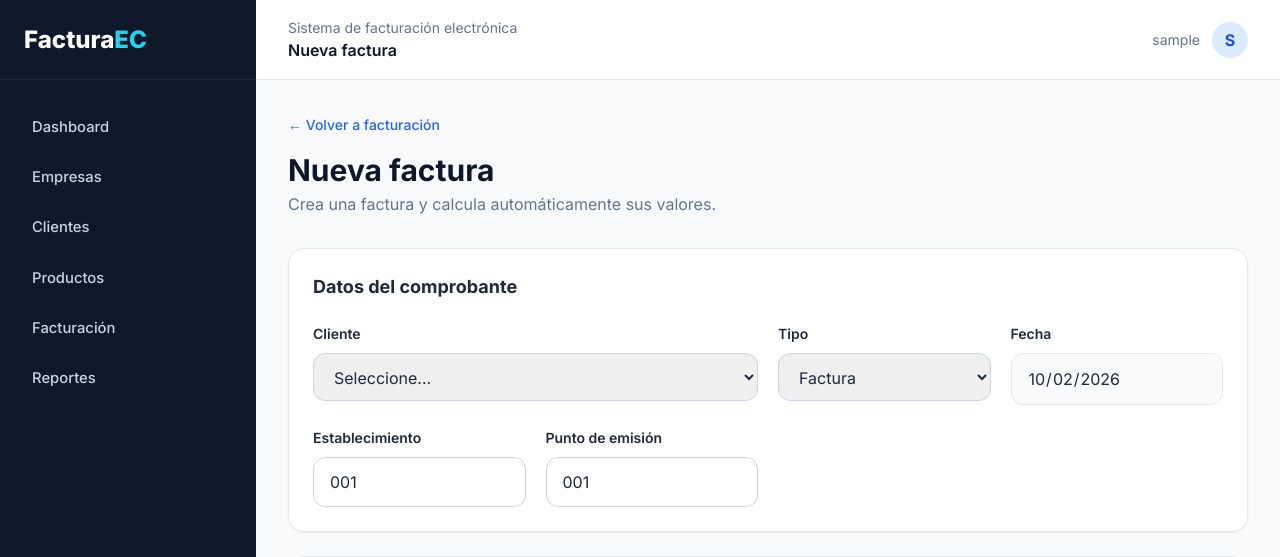
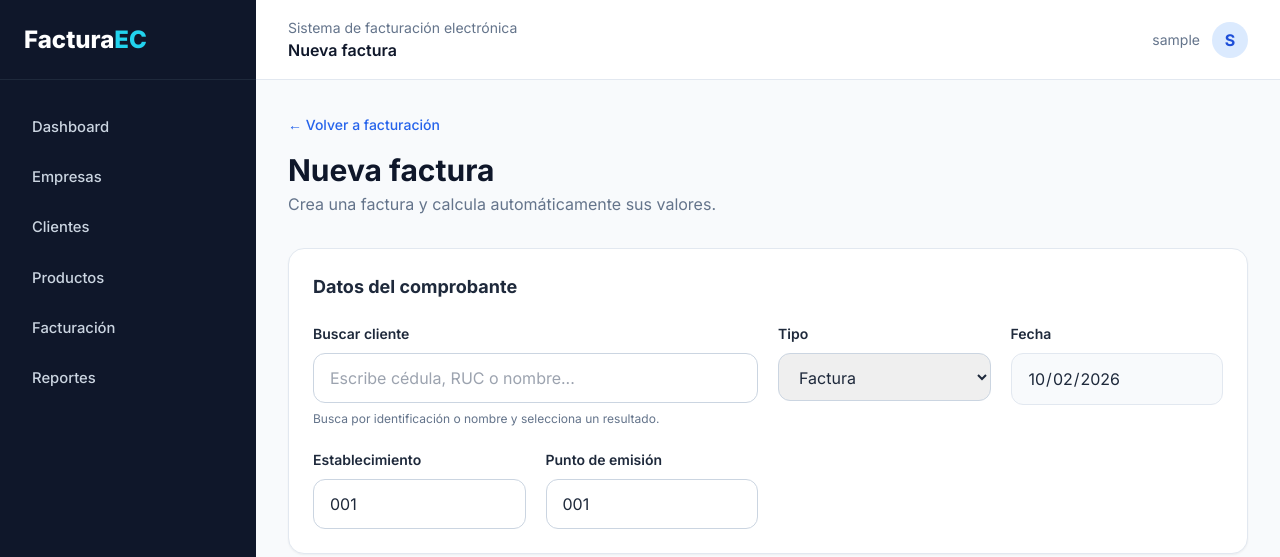
Before and after one commit to caeduardo99/facturacion_sri_django, a Django app: page /facturacion/nuevo/ in a window 1280 px wide. Shown: the top 557 px of the page. Run offline with Django 5.2, Linux system fonts and the light colour scheme; the visitor is signed in with stand-in values (Sample User, id 1); data that the repository does not hold is empty; some libraries are stand-ins or nearby versions.

Commit message:
Añadir búsqueda instantánea de clientes en factura

```diff
--- a/templates/facturacion/nuevo.html
+++ b/templates/facturacion/nuevo.html
@@ -8,7 +8,7 @@
 <div class="rounded-2xl border border-slate-200 bg-white p-6 shadow-sm">
 <h2 class="text-lg font-bold">Datos del comprobante</h2>
 <div class="mt-5 grid gap-5 md:grid-cols-4">
-<div class="md:col-span-2"><label class="text-sm font-semibold">Cliente</label><select name="cliente" required class="mt-2 w-full rounded-xl border border-slate-300 px-4 py-3"><option value="">Seleccione...</option>{% for c in clientes %}<option value="{{ c.id }}" {% if form.cliente == c.id|stringformat:"s" %}selected{% endif %}>{{ c.identificacion }} - {{ c.nombres }}</option>{% endfor %}</select></div>
+<div class="md:col-span-2 relative"><label for="buscarCliente" class="text-sm font-semibold">Buscar cliente</label><input id="buscarCliente" type="search" autocomplete="off" placeholder="Escribe cédula, RUC o nombre..." class="mt-2 w-full rounded-xl border border-slate-300 px-4 py-3" value="{% if form.cliente %}{% for c in clientes %}{% if form.cliente == c.id|stringformat:'s' %}{{ c.identificacion }} - {{ c.nombres|escapejs }}{% endif %}{% endfor %}{% endif %}"><input type="hidden" name="cliente" id="clienteId" value="{{ form.cliente|default:'' }}" required><div id="resultadosCliente" class="absolute z-30 mt-1 hidden max-h-64 w-full overflow-y-auto rounded-xl border border-slate-200 bg-white shadow-xl"></div><p id="clienteSeleccionado" class="mt-2 text-xs text-slate-500">Busca por identificación o nombre y selecciona un resultado.</p></div>
 <div><label class="text-sm font-semibold">Tipo</label><select name="tipo" class="mt-2 w-full rounded-xl border border-slate-300 px-4 py-3"><option value="01">Factura</option></select></div>
 <div><label class="text-sm font-semibold">Fecha</label><input type="date" value="{% now 'Y-m-d' %}" disabled class="mt-2 w-full rounded-xl border border-slate-200 bg-slate-50 px-4 py-3"></div>
 <div><label class="text-sm font-semibold">Establecimiento</label><input name="establecimiento" value="001" maxlength="3" class="mt-2 w-full rounded-xl border border-slate-300 px-4 py-3"></div>
```
